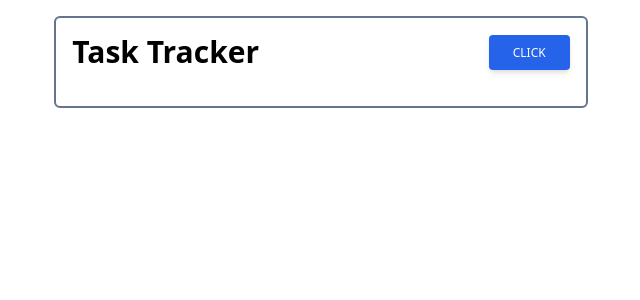
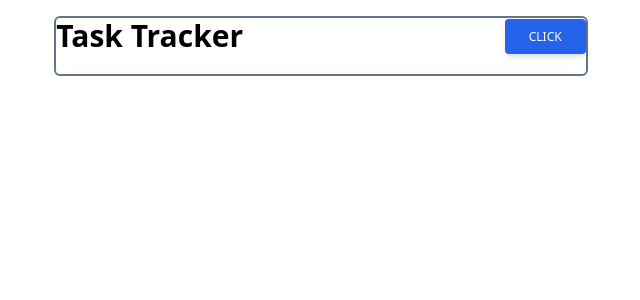
Before and after one commit to Sepehr-Aghdasi/task-tracker, an Angular app: page / in a window 1280 px wide. Shown: the top 300 px of the page, without its empty margins (319-959 px from the left). Built offline with nearby package versions, Linux system fonts and the light colour scheme.

Commit message:
Remove padding from header

```diff
--- a/src/app/components/header/header.component.html
+++ b/src/app/components/header/header.component.html
@@ -1,5 +1,5 @@
 <header class="w-full">
-  <div class="flex justify-between items-center w-full p-4">
+  <div class="flex justify-between items-center w-full">
     <h1 class="text-3xl font-bold">{{ title }}</h1>
     <app-button (btnClick)="handleClick()" [text]="btnText"></app-button>
   </div>
```
